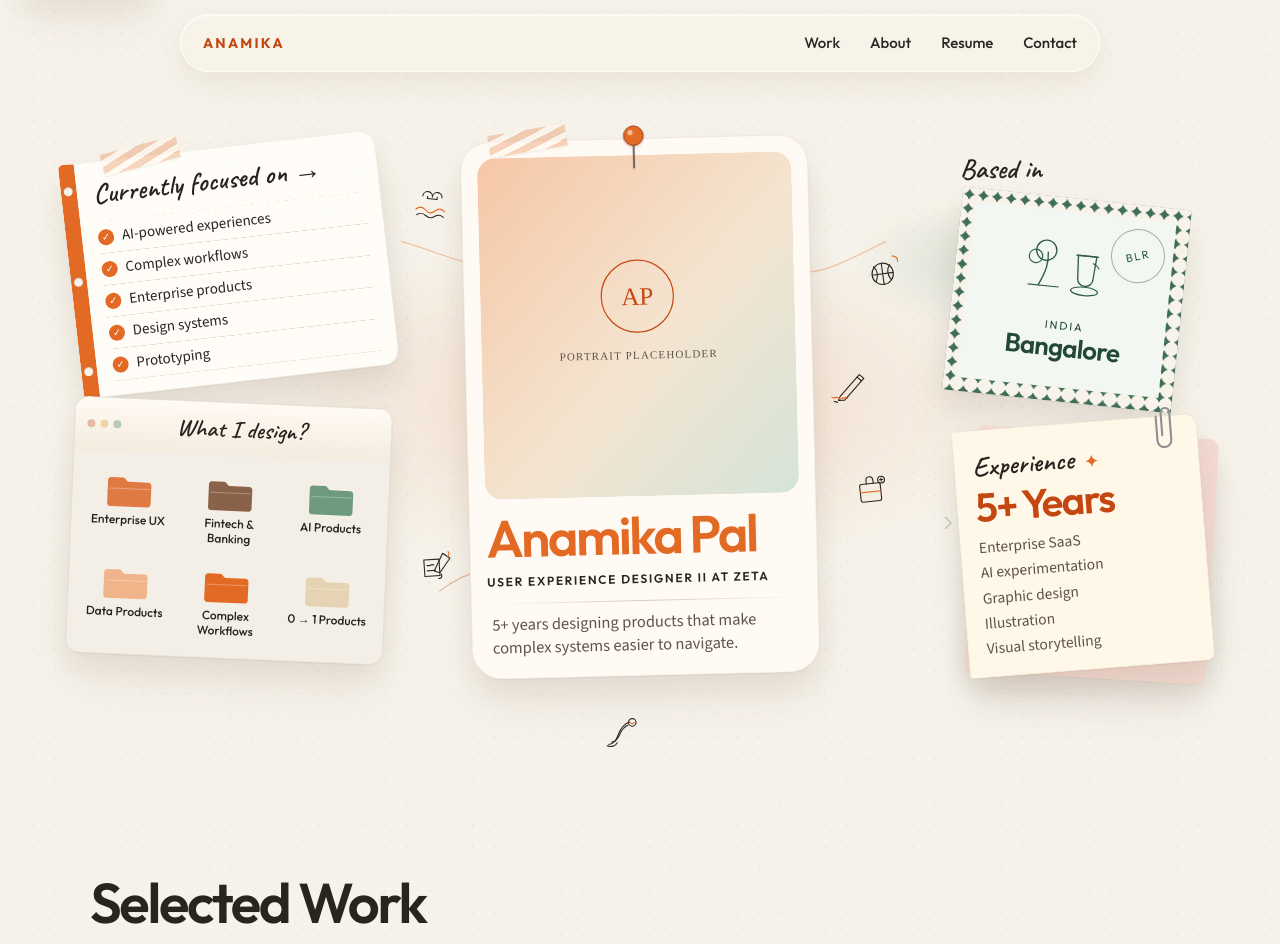
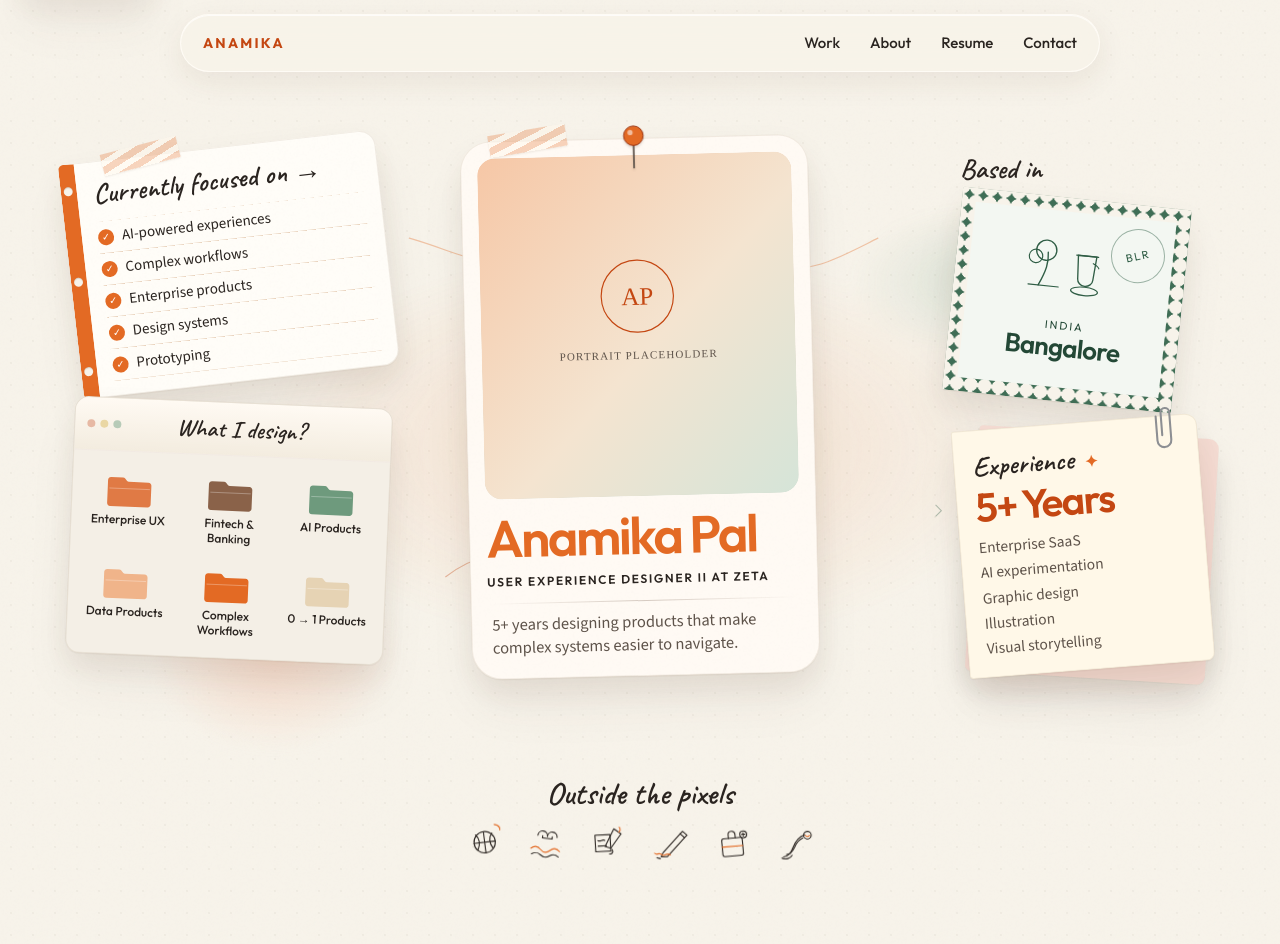
Before and after one commit to anamikapal562/anamika-portfolio, a React (Vite) app: page / in a window 1280 px wide. Shown: the top 944 px of the page. Built offline with nearby package versions, Linux system fonts and the light colour scheme.

Commit message:
Group the hobby doodles on a rotating line.
The six illustrations sit together under Outside the pixels and rock gently as one row in the landing section.

Co-authored-by: Anamika Pal <anamikapal562@users.noreply.github.com>

```diff
--- a/src/components/HomeDesk.tsx
+++ b/src/components/HomeDesk.tsx
@@ -189,7 +189,12 @@ export function HomeDesk() {
           </div>
         </div>
 
-        <div className="hero-hobbies">
+      </div>
+      <section className="hero-hobbies" aria-labelledby="pixels-heading">
+        <h2 id="pixels-heading" className="hobby-kicker note-font">
+          Outside the pixels
+        </h2>
+        <div className="hobby-line">
           {hobbies.map((hobby) => (
             <HobbyIllustration
               key={hobby.hobby}
@@ -200,7 +205,7 @@ export function HomeDesk() {
             />
           ))}
         </div>
-      </div>
+      </section>
     </div>
   );
 }
--- a/src/styles/home.css
+++ b/src/styles/home.css
@@ -10,7 +10,7 @@
   flex-direction: column;
   gap: 22px;
   width: min(460px, calc(100% - 28px));
-  margin: 36px auto 88px;
+  margin: 36px auto 4px;
   z-index: 1;
 }
 
@@ -546,15 +546,42 @@
 
 .hero-hobbies {
   display: flex;
-  flex-wrap: wrap;
-  justify-content: space-between;
-  gap: 4px 12px;
-  margin-top: 8px;
-  padding: 0 8px;
+  flex-direction: column;
+  align-items: center;
+  gap: 2px;
+  width: min(720px, calc(100% - 28px));
+  margin: 20px auto 88px;
+}
+
+.hobby-kicker {
+  margin: 0;
+  font-size: 32px;
+  line-height: 1;
+  color: var(--ink);
+}
+
+.hobby-line {
+  display: flex;
+  align-items: center;
+  justify-content: center;
+  gap: 10px;
+  margin-top: 4px;
+  animation: line-rock 9s ease-in-out infinite;
 }
 
 .hero-hobbies .hobby {
   position: relative;
+  flex: 0 0 auto;
+}
+
+@keyframes line-rock {
+  0%,
+  100% {
+    rotate: -4deg;
+  }
+  50% {
+    rotate: 3.5deg;
+  }
 }
 
 .home-follow {
@@ -848,8 +875,8 @@
   .desk {
     display: block;
     width: min(1140px, calc(100% - 40px));
-    height: 640px;
-    margin: 52px auto 104px;
+    height: 620px;
+    margin: 52px auto 0;
   }
 
   .piece {
@@ -880,48 +907,7 @@
   }
 
   .hero-hobbies {
-    position: absolute;
-    inset: 0;
-    display: block;
-    margin: 0;
-    padding: 0;
-    pointer-events: none;
-    z-index: 4;
-  }
-
-  .hero-hobbies .hobby {
-    position: absolute;
-    pointer-events: auto;
-  }
-
-  .hero-hobbies [data-hobby="basketball"] {
-    top: 18%;
-    left: 69%;
-  }
-
-  .hero-hobbies [data-hobby="swimming"] {
-    top: 7%;
-    left: 29.5%;
-  }
-
-  .hero-hobbies [data-hobby="painting"] {
-    top: 64%;
-    left: 30%;
-  }
-
-  .hero-hobbies [data-hobby="doodling"] {
-    top: 36%;
-    left: 66%;
-  }
-
-  .hero-hobbies [data-hobby="travel"] {
-    top: 52%;
-    left: 68%;
-  }
-
-  .hero-hobbies [data-hobby="cricket"] {
-    top: 90%;
-    left: 46%;
+    margin-top: 28px;
   }
 
   .desktop-card {
```
